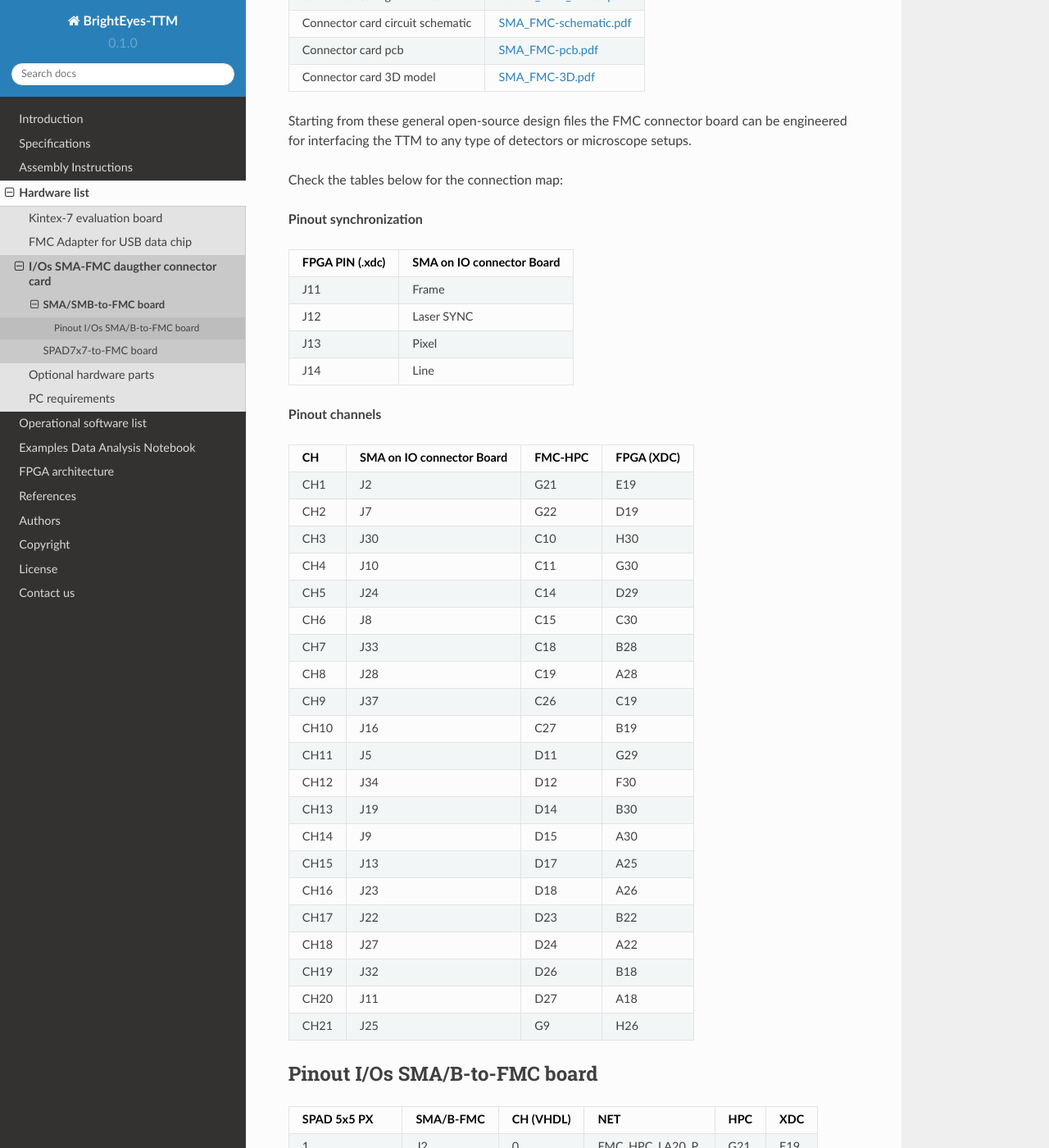
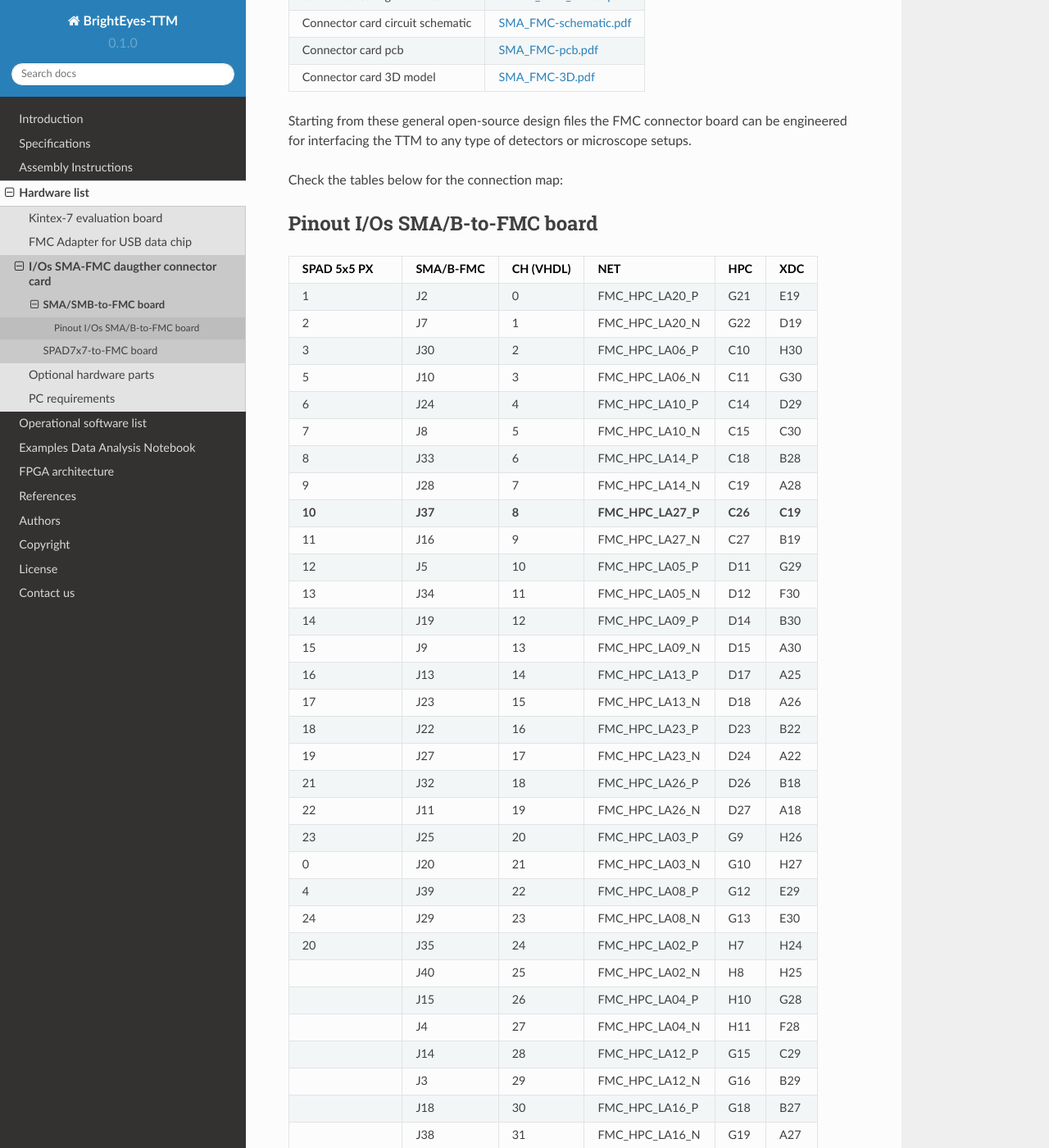
Before and after one commit to mattia-donato/BrightEyes-TTM-docs, a Sphinx documentation site: the page built from docs/source/pinout5x5.md, in a window 1280 px wide and 1400 px high, scrolled down 1282 px. Shown: the whole window at 82% size. Built offline with Sphinx 7.4.7 and the Read the Docs theme 2.0.0, drawn with Linux system fonts in a browser that asks for light colours.

Commit message:
Update pinout5x5.md

````diff
--- a/docs/source/pinout5x5.md
+++ b/docs/source/pinout5x5.md
@@ -49,121 +49,6 @@ Starting from these general open-source design files the FMC connector board can
 
 Check the tables below for the connection map:
 
-**Pinout synchronization**
-
-```{eval-rst}
-.. list-table::
-   :header-rows: 1
-
-   * - FPGA PIN (.xdc)
-     - SMA on IO connector Board
-   * - J11
-     - Frame
-   * - J12
-     - Laser SYNC
-   * - J13
-     - Pixel
-   * - J14
-     - Line
-```
-
-**Pinout channels**
-
-```{eval-rst}
-.. list-table::
-   :header-rows: 1
-
-   * - CH
-     - SMA on IO connector Board
-     - FMC-HPC
-     - FPGA (XDC)
-   * - CH1
-     - J2
-     - G21
-     - E19
-   * - CH2
-     - J7
-     - G22
-     - D19
-   * - CH3
-     - J30
-     - C10
-     - H30
-   * - CH4
-     - J10
-     - C11
-     - G30
-   * - CH5
-     - J24
-     - C14
-     - D29
-   * - CH6
-     - J8
-     - C15
-     - C30
-   * - CH7
-     - J33
-     - C18
-     - B28
-   * - CH8
-     - J28
-     - C19
-     - A28
-   * - CH9
-     - J37
-     - C26
-     - C19
-   * - CH10
-     - J16
-     - C27
-     - B19
-   * - CH11
-     - J5
-     - D11
-     - G29
-   * - CH12
-     - J34
-     - D12
-     - F30
-   * - CH13
-     - J19
-     - D14
-     - B30
-   * - CH14
-     - J9
-     - D15
-     - A30
-   * - CH15
-     - J13
-     - D17
-     - A25
-   * - CH16
-     - J23
-     - D18
-     - A26
-   * - CH17
-     - J22
-     - D23
-     - B22
-   * - CH18
-     - J27
-     - D24
-     - A22
-   * - CH19
-     - J32
-     - D26
-     - B18
-   * - CH20
-     - J11
-     - D27
-     - A18
-   * - CH21
-     - J25
-     - G9
-     - H26
-```
-
-
 ### Pinout I/Os SMA/B-to-FMC board
 
 |   **SPAD 5x5 PX**   | **SMA/B-FMC** | **CH  (VHDL)** |       **NET**      | **HPC** | **XDC** |
````
